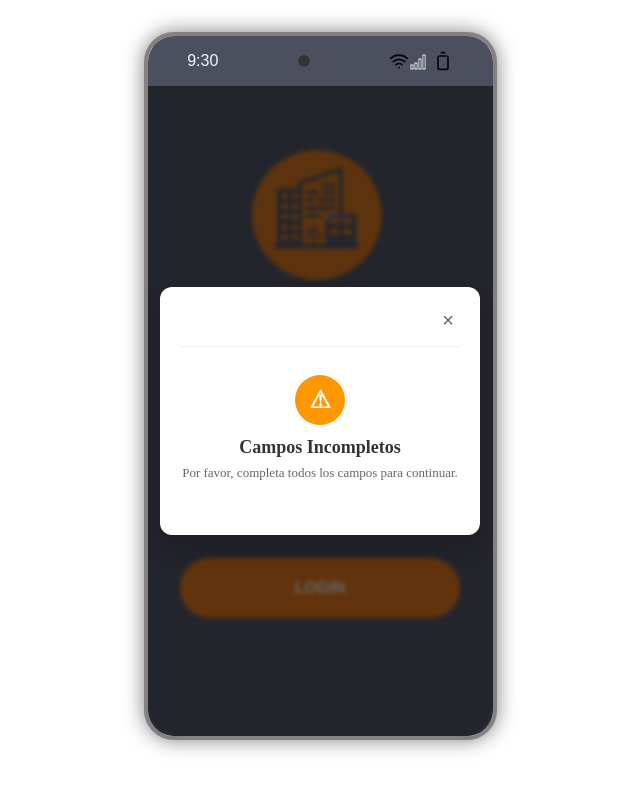
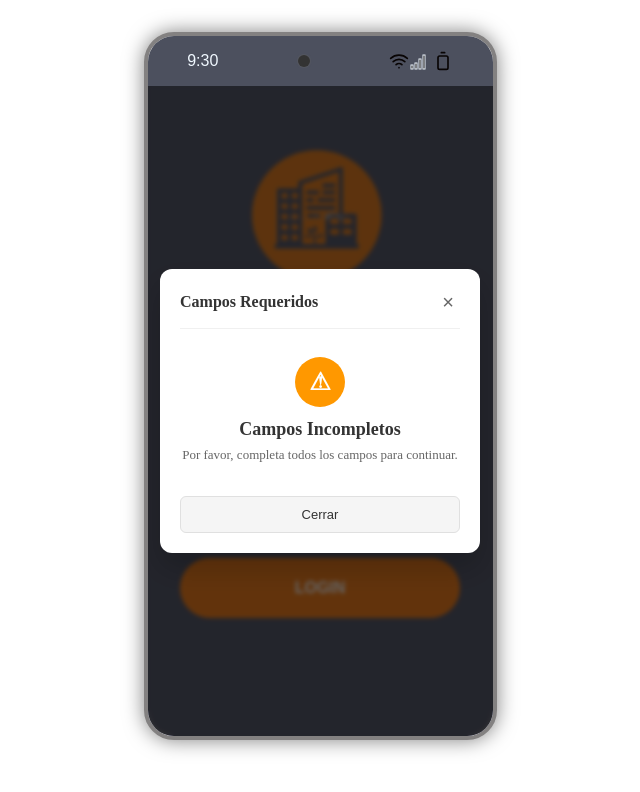
Before and after one commit to EfrenMV/Software-vue, a Vue app: page / in a window 1280 px wide. Both pictures are taken after a click on the button "LOGIN". Shown: the top 792 px of the page, without its empty margins (320-960 px from the left). Built offline with nearby package versions, Linux system fonts and the light colour scheme.

Commit message:
Revert "Merge branch 'main' of https://github.com/EfrenMV/Software-vue"
This reverts commit 456d077c3ff8385f4a1ffcac98f38554168b7f70, reversing
changes made to 5847ec8cbb00b490a11053e06f87681f83156fb2.

```diff
--- a/src/components/Menu.vue
+++ b/src/components/Menu.vue
@@ -3,7 +3,7 @@
       <div class="Menu">
         <div class="icon-container">
           <!-- Carro -->
-          <router-link to="/ejMenu">
+          <router-link to="/vehiculos">
           <i class="fas fa-car icon"></i>
           </router-link>
 
--- a/src/router/index.js
+++ b/src/router/index.js
@@ -52,12 +52,7 @@ component: () => import('@/views/MenuNerudo.vue'),
 {
   path: '/vehiculo/:placa',
   name: 'VehiculoDetalle',
-  component: () => import('@/views/DetalleVehiculoView.vue') // ✅ Vista separada
-},
-{
-  path: '/carrito',
-  name: 'carrito',
-   component: () => import('@/views/DetalleVehiculoView.vue')
+  component: () => import('@/views/DetalleVehiculoView.vue')
 }
 
 
--- a/src/views/loginView.vue
+++ b/src/views/loginView.vue
@@ -44,7 +44,7 @@
 
         <!-- Header del popup -->
         <div class="popup-header">
-          <h3>{{ isFormValid ? '' : '' }}</h3>
+          <h3>{{ isFormValid ? 'Estado del Login' : 'Campos Requeridos' }}</h3>
           <button class="close-btn" @click="closepopup">×</button>
         </div>
 
@@ -69,7 +69,8 @@
 
         <!-- Botones del popup -->
         <div class="popup-footer">
-
+          <button class="btn-secondary" @click="closepopup">Cerrar</button>
+          <button v-if="isFormValid" class="btn-primary" @click="continuar">Continuar</button>
         </div>
 
 
@@ -221,7 +222,7 @@ const continuar = () => {
 
 .texto-container {
   display: flex;
-  gap: 10px;
+  gap: 10px; /* Espacio entre los textos */
   color: white;
   margin-bottom: 15px;
 }
@@ -299,7 +300,7 @@ const continuar = () => {
 .popup-header h3 {
   margin: 0;
   color: #333;
-  font-size: 16px;
+  font-size: 16px; /* Reducido para móvil */
   font-weight: 600;
 }
 
```
